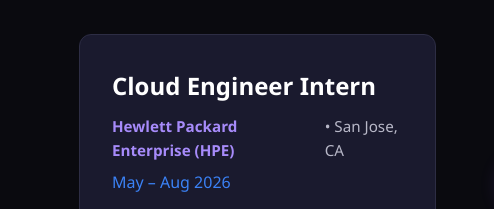
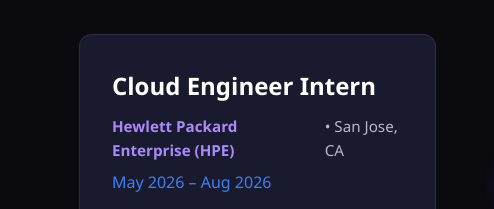
Before and after one commit to AnmolAcharya/personal_portfolio_latest, a plain HTML site: page website/index.html in a window 1280 px wide. Shown: the part 2981-3190 px from the top of the page, 111-605 px from the left. Drawn offline with Linux system fonts and the light colour scheme; no server answers.

Commit message:
date fixes

```diff
--- a/website/index.html
+++ b/website/index.html
@@ -202,7 +202,7 @@
                     <span class="experience-company">Hewlett Packard Enterprise (HPE)</span>
                     <span class="experience-location">• San Jose, CA </span>
                   </div>
-                  <div class="experience-date">May – Aug 2026</div>
+                  <div class="experience-date">May 2026 – Aug 2026</div>
                 </div>
                 <div class="experience-description">
                   <p>Summer 2026: Incoming Cloud Engineer Intern at Hewlett Packard Enterprise (HPE).</p>
```
